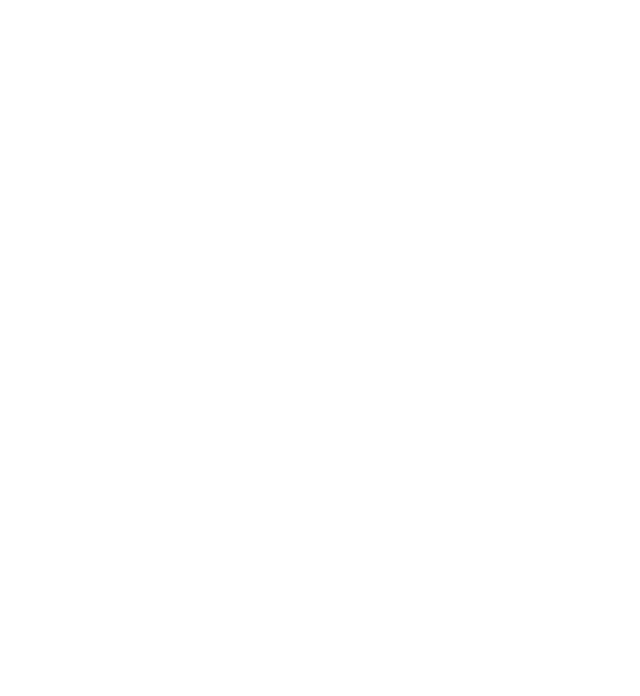
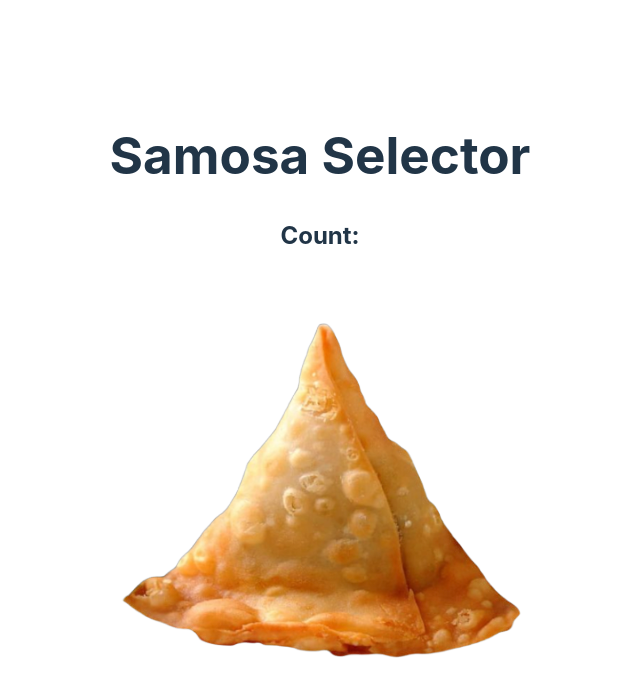
Before and after one commit to vetskiver/samosa-selector, a React (Vite) app: page / in a window 1280 px wide. Shown: the top 696 px of the page, without its empty margins (320-960 px from the left). Built offline with nearby package versions, Linux system fonts and the light colour scheme.

Commit message:
uploaded picture of samosa

```diff
--- a/src/App.jsx
+++ b/src/App.jsx
@@ -1,10 +1,15 @@
 import './App.css';
+import samosaImage from './assets/samosa.png';
 
 const App = () => {
 
   return (
     <div className="App">
-
+      <div className='header'>
+        <h1>Samosa Selector</h1>
+        <h2>Count:</h2>
+        <img src={samosaImage} alt="Samosa" />
+      </div>
     </div>
   )
 }
```
Also changed, not shown: src/assets/samosa.png (added).
